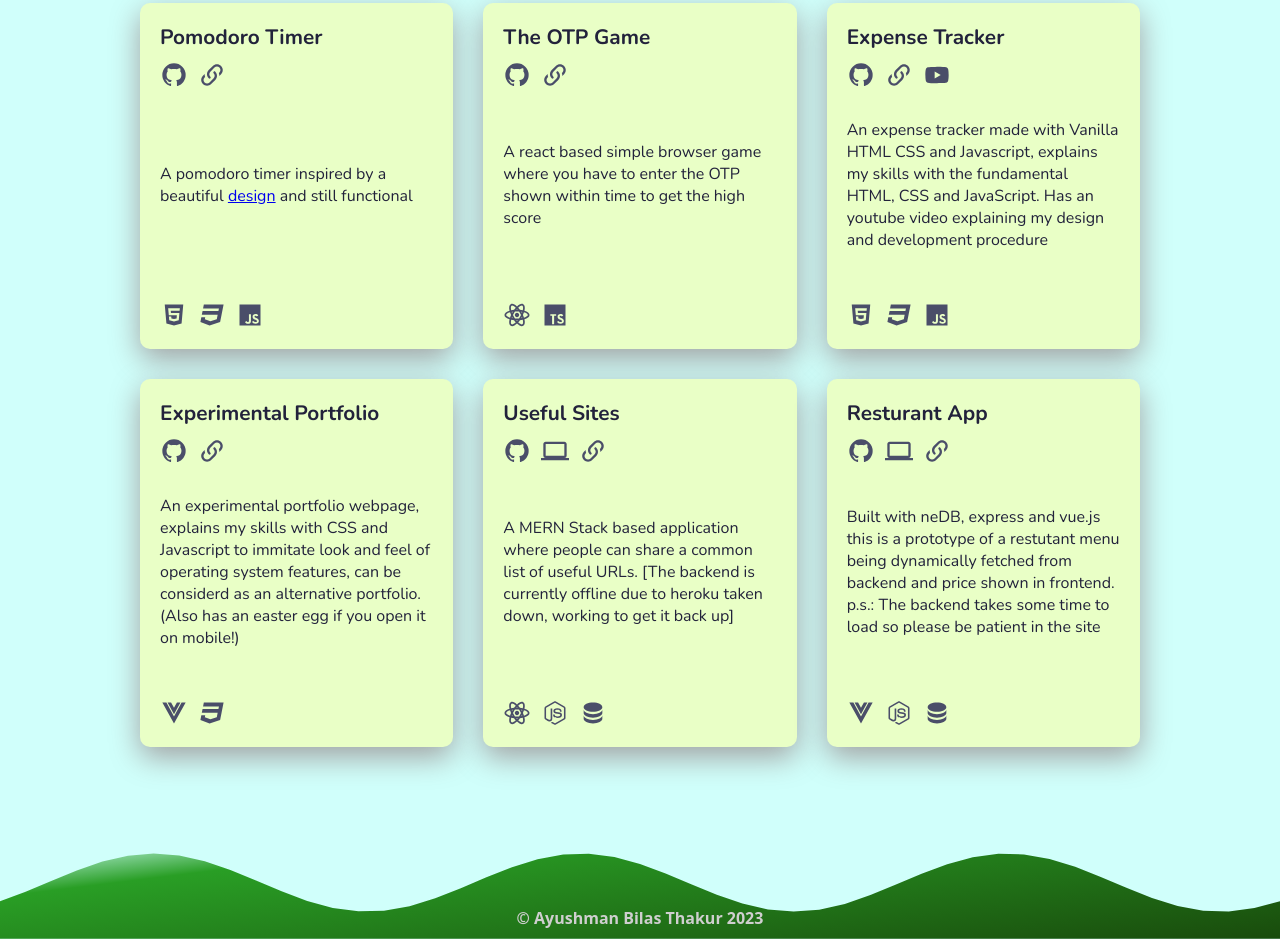
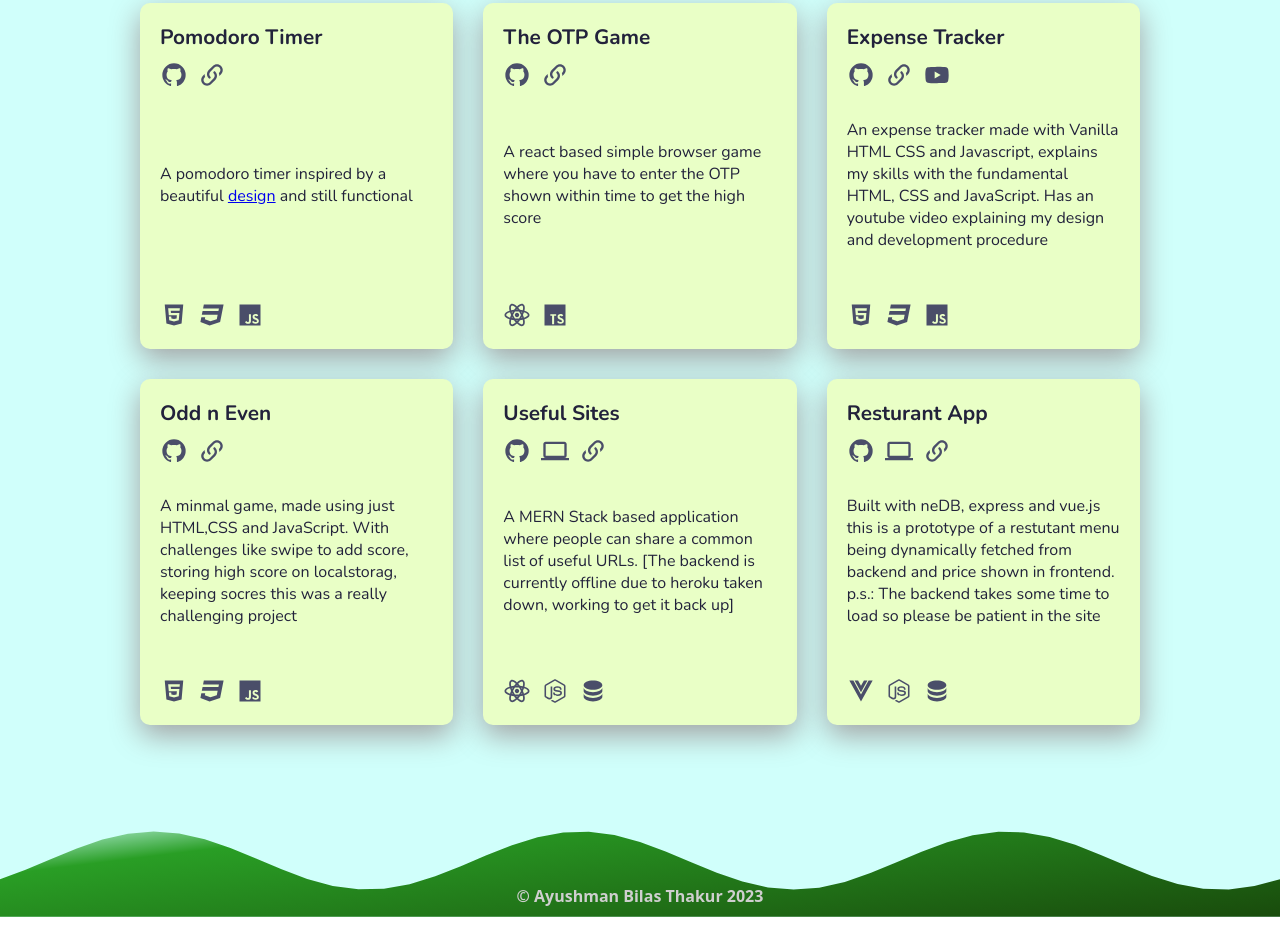
Before and after one commit to ayushmanbt/minimal-portfolio, a plain HTML site: page index.html in a window 1280 px wide. Shown: the part 1581-2520 px from the top of the page. After the commit the page ends 2498 px from the top, so only its background shows below. Drawn offline with nearby package versions, Linux system fonts and the light colour scheme.

Commit message:
Project list updated

```diff
--- a/index.html
+++ b/index.html
@@ -494,14 +494,14 @@
                 <div class="card">
 
                     <div>
-                        <h4>Experimental Portfolio</h4>
+                        <h4>Odd n Even</h4>
                         <div class="links">
-                            <a href="https://github.com/ayushmanbt/experimental_portfolio" class="company technology" target="_blank">
+                            <a href="https://github.com/ayushmanbt/Odd_N_Even" class="company technology" target="_blank">
                                 <!-- <i class="fab fa-github"></i> -->
                                 <div src="/icons/github.svg" class="icon"></div>
                                 <span class="text">GitHub</span>
                             </a>
-                            <a href="https://experimental-portfolio.netlify.app/" class="company technology" target="_blank">
+                            <a href="https://oddneven.netlify.app/" class="company technology" target="_blank">
                                 <!-- <i class="fas fa-globe"></i> -->
                                 <div src="/icons/link.svg" class="icon"></div>
                                 <span class="text">Website</span>
@@ -509,19 +509,24 @@
                         </div>
                     </div>
 
-                    <p class="body">An experimental portfolio webpage, explains my skills with CSS and Javascript to immitate look and feel of operating system features, can be considerd as an alternative portfolio. (Also has an easter egg if you open it on mobile!)</p>
+                    <p class="body">A minmal game, made using just HTML,CSS and JavaScript. With challenges like swipe to add score, storing high score on localstorag, keeping socres this was a really challenging project </p>
 
                     <div class="card-footer">
                         <div class="tech-container">
                             <div class="technology">
                                 <!-- <i class="fab fa-vuejs"></i> -->
-                                <div src="/icons/vuejs.svg" class="icon"></div>
-                                <span class="text">Vue.js</span>
+                                <div src="/icons/html5.svg" class="icon"></div>
+                                <span class="text">HTML 5</span>
                             </div>
                             <div class="technology">
                                 <!-- <i class="fab fa-vuejs"></i> -->
                                 <div src="/icons/css3.svg" class="icon"></div>
                                 <span class="text">CSS3</span>
+                            </div>
+                            <div class="technology">
+                                <!-- <i class="fab fa-vuejs"></i> -->
+                                <div src="/icons/javascript.svg" class="icon"></div>
+                                <span class="text">JavaScript</span>
                             </div>
                         </div>
                     </div>
```
